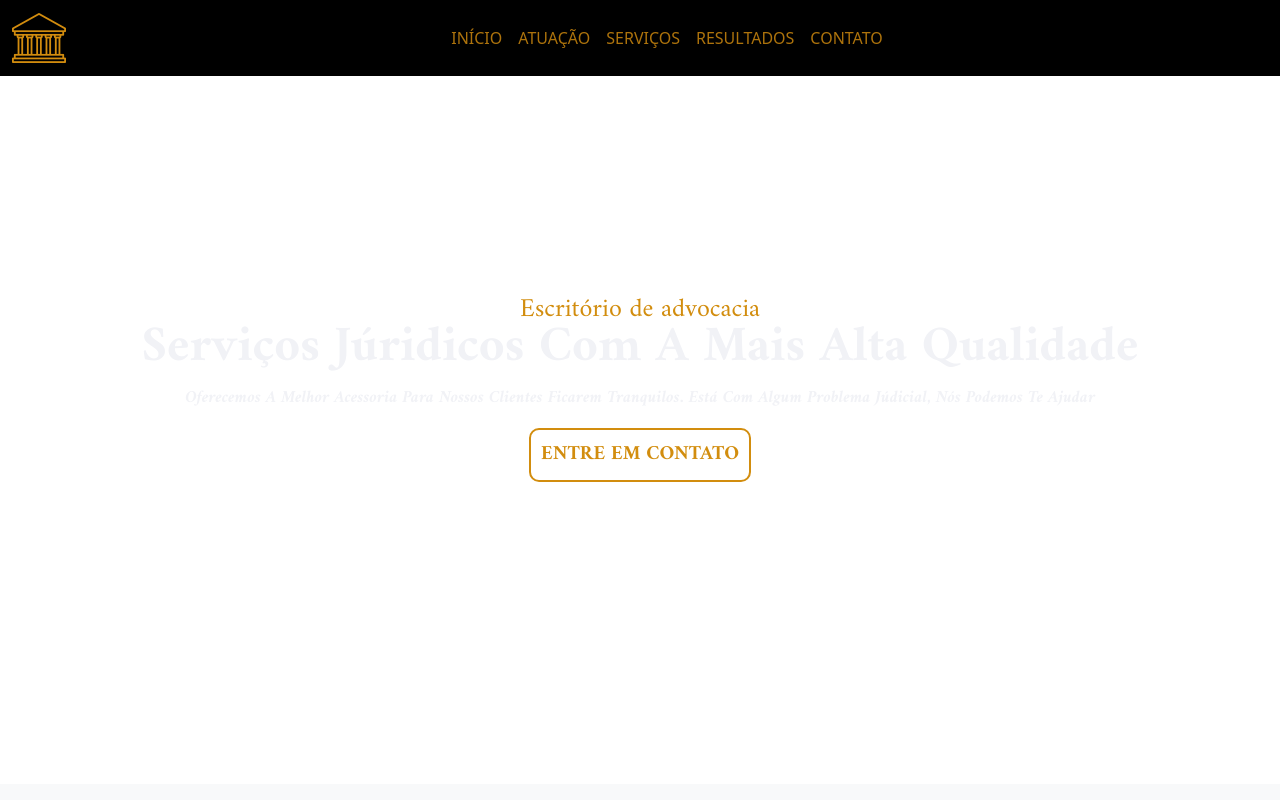
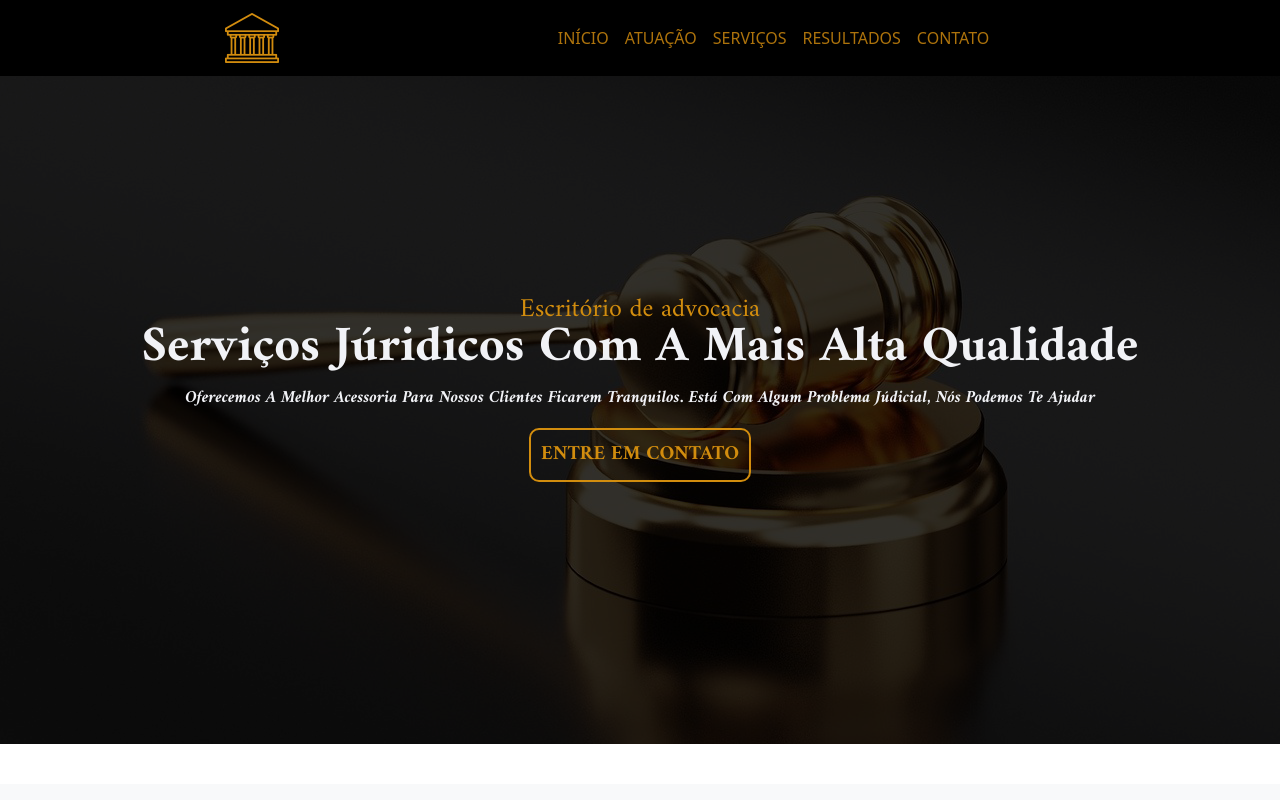
Before and after one commit to 17071996-Lucas-dos-Santos-Soares/landadvocacia, a plain HTML site: page index.html in a window 1280 px wide. Shown: the top 800 px of the page. Drawn offline with nearby package versions, Linux system fonts and the light colour scheme.

Commit message:
atualização do css3

```diff
--- a/css/style.css
+++ b/css/style.css
@@ -17,7 +17,9 @@
     transition: all .2s ease-in-out;
     color: #D99414;
 }
-
+.navbar-brand img{
+    padding-left: 213px;
+}
 .hero{
     width: 100%;
     height: 98vh;
@@ -26,7 +28,7 @@
     align-items: center;
     justify-content: center;
     float: left;
-    background-image: url(imagens/fundohome.png);
+    background-image: url(../imagens/fundohome.webp);
     background-repeat: no-repeat;
     background-position: 100%, 100%;
     background-size: 100%;
@@ -116,5 +118,4 @@
     float: left;
     height: 30vh;
     margin-top: 290px;
-    background-color: #000;
 }
```
